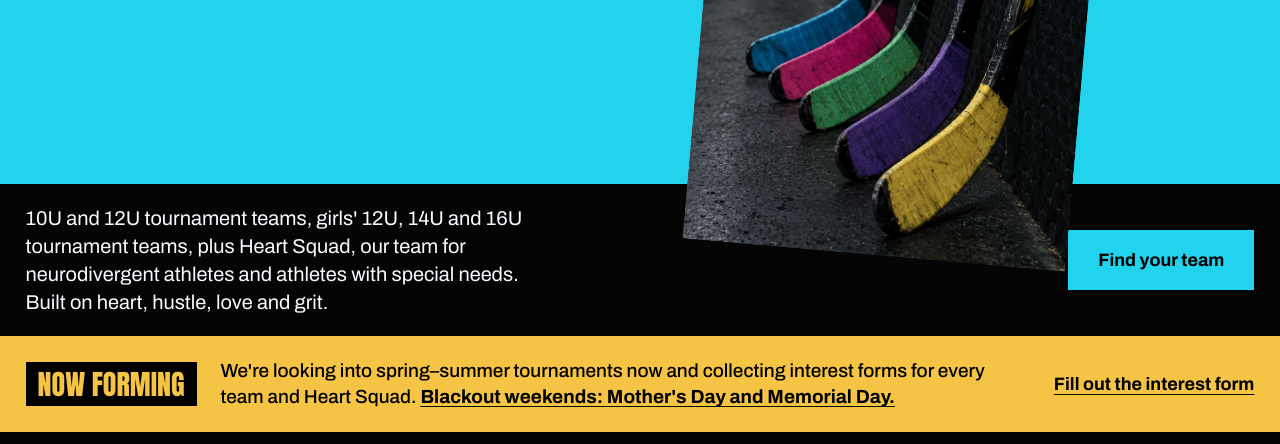
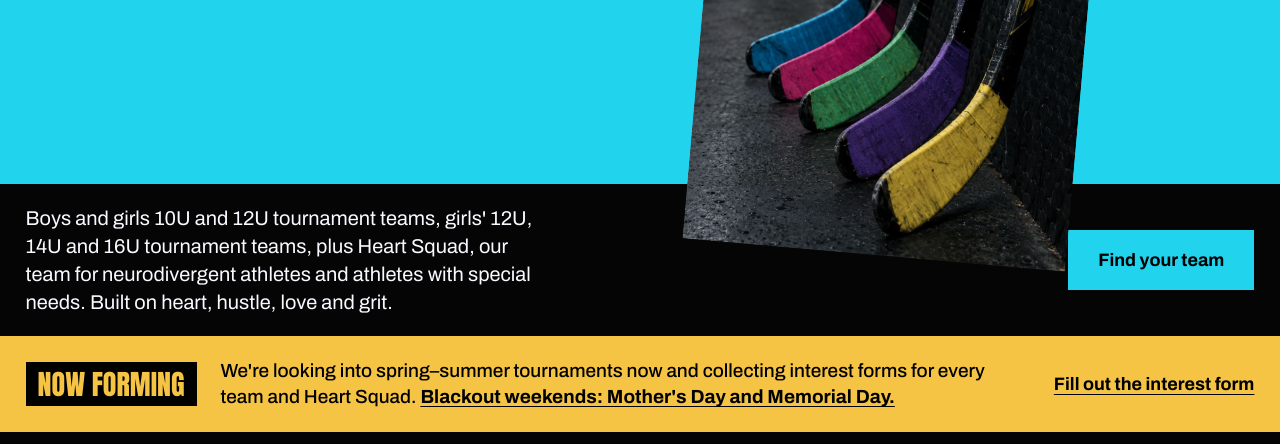
Before and after one commit to puckitapparel/wicked-heart-hockey, a plain HTML site: page index.html in a window 1280 px wide. Shown: the part 508-952 px from the top of the page. Drawn offline with Linux system fonts and the light colour scheme.

Commit message:
Use boys and girls wording instead of coed
Co-authored-by: Perplexity <noreply@perplexity.ai>

```diff
--- a/index.html
+++ b/index.html
@@ -4,7 +4,7 @@
 <meta charset="utf-8">
 <meta name="viewport" content="width=device-width, initial-scale=1">
 <title>Wicked Heart Hockey · Youth and girls' tournament teams and Heart Squad</title>
-<meta name="description" content="Wicked Heart Hockey is an inclusive tournament hockey organization building 10U and 12U tournament teams and girls' 12U, 14U and 16U tournament teams, plus Heart Squad, our team for neurodivergent athletes and athletes with special needs.">
+<meta name="description" content="Wicked Heart Hockey is an inclusive tournament hockey organization building boys and girls 10U and 12U tournament teams and girls' 12U, 14U and 16U tournament teams, plus Heart Squad, our team for neurodivergent athletes and athletes with special needs.">
 <link rel="icon" href="assets/favicon.png" type="image/png">
 <link rel="apple-touch-icon" href="assets/apple-touch-icon.png">
 <link rel="preconnect" href="https://fonts.googleapis.com">
@@ -42,7 +42,7 @@
     </figure>
   </div>
   <div class="hero-band">
-    <p>10U and 12U tournament teams, girls' 12U, 14U and 16U tournament teams, plus Heart Squad, our team for neurodivergent athletes and athletes with special needs. Built on heart, hustle, love and grit.</p>
+    <p>Boys and girls 10U and 12U tournament teams, girls' 12U, 14U and 16U tournament teams, plus Heart Squad, our team for neurodivergent athletes and athletes with special needs. Built on heart, hustle, love and grit.</p>
     <a class="btn btn-mag" href="#programs">Find your team</a>
   </div>
 </section>
@@ -129,8 +129,8 @@
   <div class="lineup">
     <h3 class="lineup-head">Tournament teams</h3>
     <ul class="levels">
-      <li class="level" data-fits="youth"><span class="lv">10U</span><span class="lv-meta">Tournament team<br><span class="nw">Spring–Summer</span></span></li>
-      <li class="level" data-fits="youth"><span class="lv">12U</span><span class="lv-meta">Tournament team<br><span class="nw">Spring–Summer</span></span></li>
+      <li class="level" data-fits="youth"><span class="lv">10U</span><span class="lv-meta">Boys and girls team<br><span class="nw">Spring–Summer</span></span></li>
+      <li class="level" data-fits="youth"><span class="lv">12U</span><span class="lv-meta">Boys and girls team<br><span class="nw">Spring–Summer</span></span></li>
       <li class="level" data-fits="girls"><span class="lv">12U</span><span class="lv-meta">Girls' tournament team<br><span class="nw">Spring–Summer</span></span></li>
       <li class="level" data-fits="girls"><span class="lv">14U</span><span class="lv-meta">Girls' tournament team<br><span class="nw">Spring–Summer</span></span></li>
       <li class="level" data-fits="girls"><span class="lv">16U</span><span class="lv-meta">Girls' tournament team<br><span class="nw">Spring–Summer</span></span></li>
@@ -230,7 +230,7 @@
   <div class="band alt"><h3>Are you taking players right now?</h3><p>We're collecting interest forms now while we line up tournaments for the spring–summer season. Submitting a form doesn't commit you to anything. It puts your player on our list so we can follow up about placement and tournament plans.</p></div>
   <div class="band"><h3>Are there weekends you don't play?</h3><p>Yes. Mother's Day weekend and Memorial Day weekend are blackout weekends. We won't schedule tournaments on either one.</p></div>
   <div class="band alt"><h3>What is Heart Squad?</h3><p>Heart Squad is our team for neurodivergent athletes and athletes with special needs. Players get a jersey, teammates and real games, with coaches who adjust instruction, structure and pacing to how each athlete learns and plays best. Neurodivergent players are always welcome to try out for our tournament teams too. Heart Squad is a choice, not a placement.</p></div>
-  <div class="band"><h3>What teams are you building?</h3><p>For spring–summer we're building 10U and 12U tournament teams, plus girls' 12U, 14U and 16U tournament teams and Heart Squad. Reach out and we'll walk you through how placement works for the upcoming season.</p></div>
+  <div class="band"><h3>What teams are you building?</h3><p>For spring–summer we're building boys and girls 10U and 12U tournament teams, plus girls' 12U, 14U and 16U tournament teams and Heart Squad. Reach out and we'll walk you through how placement works for the upcoming season.</p></div>
   <div class="band alt"><h3>How do you support neurodivergent players?</h3><p>We use clear routines, visual demos, step-by-step instructions and advance notice of changes. Families can share their child's needs privately, and we'll build a plan together.</p></div>
   <div class="band"><h3>Do you have teams for girls?</h3><p>Yes. We're building girls' 12U, 14U and 16U tournament teams, and girls are welcome on our 10U and 12U teams too. Growing girls' hockey is one of our core commitments.</p></div>
   <div class="band alt"><h3>What if hockey costs are a stretch?</h3><p>Ask us. We'll talk through options with you, and every request stays private.</p></div>
@@ -243,7 +243,7 @@
     <h2 id="join-title" class="join-title"><span>Interest</span><span>form</span></h2>
     <p>Tell us about your player. We're building rosters for the spring–summer season and a real person from our team will follow up by email.</p>
     <ul class="join-points">
-      <li>10U and 12U tournament teams</li>
+      <li>Boys and girls 10U and 12U tournament teams</li>
       <li>Girls' 12U, 14U and 16U tournament teams</li>
       <li>Heart Squad</li>
     </ul>
@@ -346,7 +346,7 @@
 
     <fieldset class="chips">
       <legend>Team type</legend>
-      <label class="chip"><input type="radio" name="Team type" value="Coed" required>Coed</label>
+      <label class="chip"><input type="radio" name="Team type" value="Boys and girls" required>Boys and girls</label>
       <label class="chip"><input type="radio" name="Team type" value="Girls">Girls</label>
       <label class="chip"><input type="radio" name="Team type" value="Either">Either</label>
     </fieldset>
--- a/main.js
+++ b/main.js
@@ -47,7 +47,7 @@ deal();
 
 // find your fit
 const fitText = {
-  youth: 'Our 10U and 12U tournament teams are built for players who compete and want to keep climbing.',
+  youth: 'Our boys and girls 10U and 12U tournament teams are built for players who compete and want to keep climbing.',
   girls: "Our girls' tournament teams are forming at 12U, 14U and 16U.",
   heart: 'Heart Squad is our team for neurodivergent athletes and athletes with special needs, with coaching and games built around how they play best.',
 };
```
